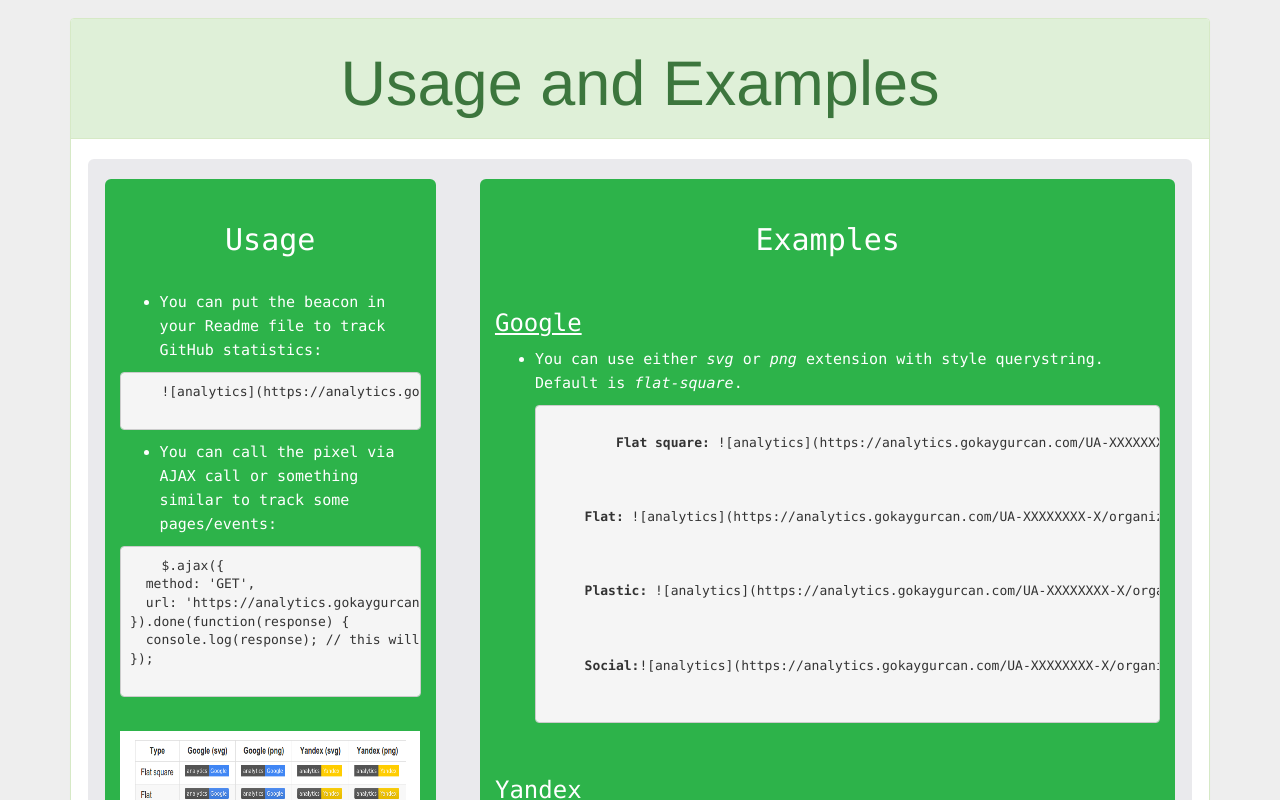
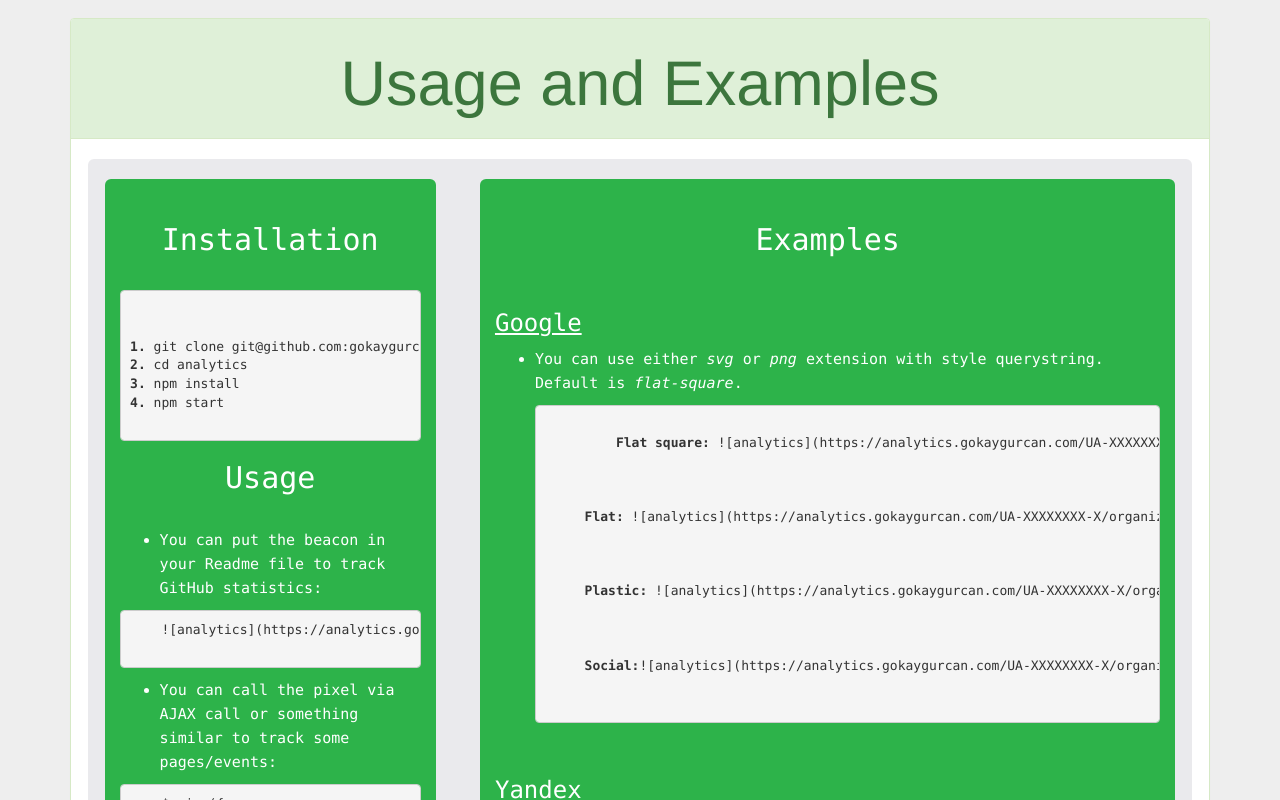
Before and after one commit to gokaygurcan/analytics, a website: page index.html in a window 1280 px wide. Shown: the part 560-1360 px from the top of the page. Drawn offline with nearby package versions, Linux system fonts and the light colour scheme.

Commit message:
added installation

```diff
--- a/index.html
+++ b/index.html
@@ -210,7 +210,26 @@
   </section>
 
   <aside>
-    <code><h2>Usage</h2> <br> <ul type="disc">
+    <code>
+
+
+<h2>Installation</h2>
+<br>
+         <pre class="decode">
+
+
+<b>1.</b> git clone git@github.com:gokaygurcan/analytics.git
+<b>2.</b> cd analytics
+<b>3.</b> npm install
+<b>4.</b> npm start
+
+</pre>
+
+
+
+
+
+    <h2>Usage</h2> <br> <ul type="disc">
          <li class="decode">
              You can put the beacon in your Readme file to track GitHub statistics:
          </li>
```
